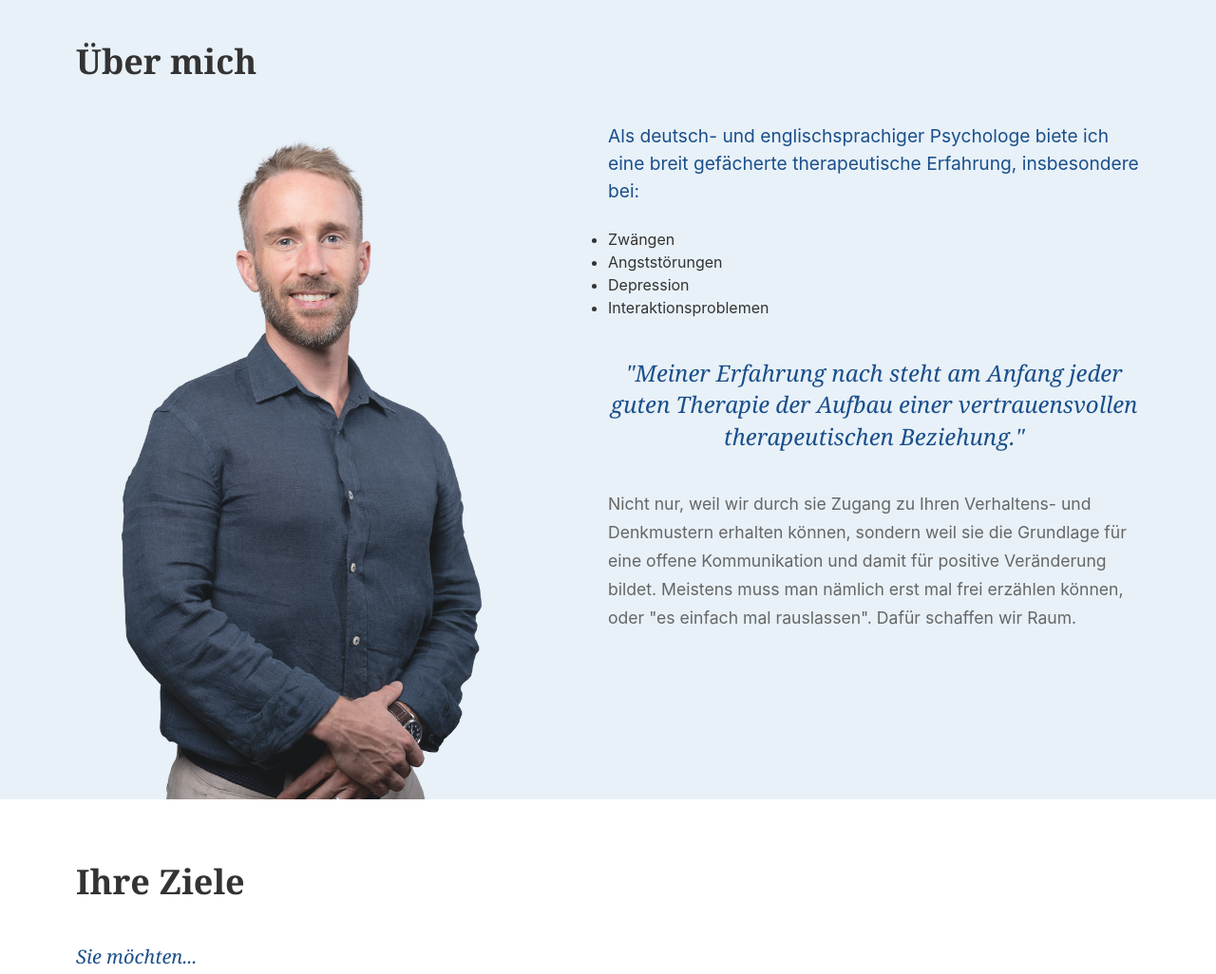
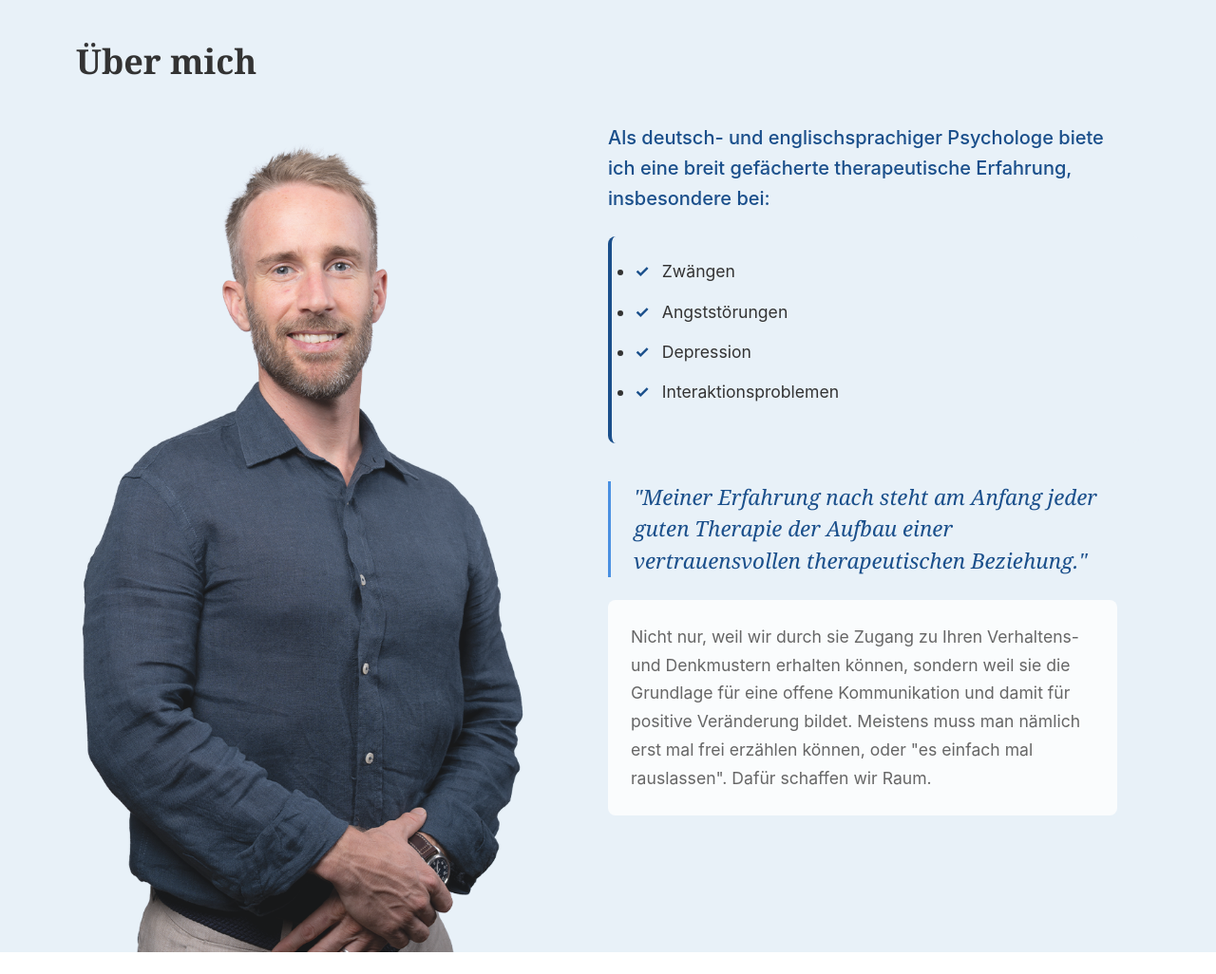
Before and after one commit to silvan1985/landingpage-marc-binkert, a plain HTML site: page index.html in a window 1280 px wide. Shown: the part 2700-3726 px from the top of the page at 95% size. Drawn offline with Linux system fonts and the light colour scheme.

Commit message:
Design des Textblocks im Über-mich-Bereich verbessert: Medizinisches Design-Pattern angewendet

```diff
--- a/styles.css
+++ b/styles.css
@@ -607,18 +607,69 @@ section {
     margin-left: 50%;
     position: relative;
     z-index: 2;
+    font-size: 1.25rem;
+    color: var(--primary-blue);
+    margin-bottom: var(--space-md);
+    font-weight: 500;
+    line-height: 1.6;
+    padding-right: var(--space-md);
 }
 
 .about-section .specialties {
     margin-left: 50%;
     position: relative;
     z-index: 2;
+    background-color: rgba(232, 241, 248, 0.7);
+    padding: var(--space-md) var(--space-lg) var(--space-md) var(--space-md);
+    border-radius: 8px;
+    margin-bottom: var(--space-lg);
+    border-left: 4px solid var(--primary-blue);
+}
+
+.about-section .specialties li {
+    margin-bottom: var(--space-sm);
+    padding-left: 1.8rem;
+    position: relative;
+    font-size: 1.1rem;
+    line-height: 1.5;
+}
+
+.about-section .specialties li::before {
+    content: "✓";
+    color: var(--primary-blue);
+    position: absolute;
+    left: 0;
+    font-weight: bold;
 }
 
 .about-section .about-content {
     margin-left: 50%;
     position: relative;
     z-index: 2;
+    padding-right: var(--space-md);
+}
+
+.about-section .emphasis-text {
+    font-family: var(--font-secondary);
+    font-size: 1.4rem;
+    line-height: 1.5;
+    color: var(--primary-blue);
+    margin: var(--space-md) 0;
+    font-style: italic;
+    text-align: left;
+    position: relative;
+    padding-left: var(--space-md);
+    border-left: 3px solid var(--accent-blue);
+}
+
+.about-section .about-description {
+    font-size: 1.1rem;
+    line-height: 1.7;
+    color: var(--light-text);
+    margin-top: var(--space-md);
+    background-color: rgba(255, 255, 255, 0.8);
+    padding: var(--space-md);
+    border-radius: 8px;
 }
 
 /* Responsive Anpassungen */
@@ -641,26 +692,17 @@ section {
     .about-section .specialties,
     .about-section .about-content {
         margin-left: 0;
+        padding-right: 0;
     }
-}
 
-/* About Section Updates */
-.about-content {
-    max-width: 800px;
-    margin: 2rem auto;
-}
+    .about-section .emphasis-text {
+        font-size: 1.25rem;
+        padding-left: var(--space-sm);
+    }
 
-.intro-text {
-    font-size: 1.2rem;
-    margin-bottom: var(--space-md);
-    color: var(--primary-blue);
-}
-
-.about-description {
-    font-size: 1.1rem;
-    line-height: 1.7;
-    color: var(--light-text);
-    margin-top: var(--space-lg);
+    .about-section .specialties {
+        padding: var(--space-sm);
+    }
 }
 
 /* Goals Section */
```
